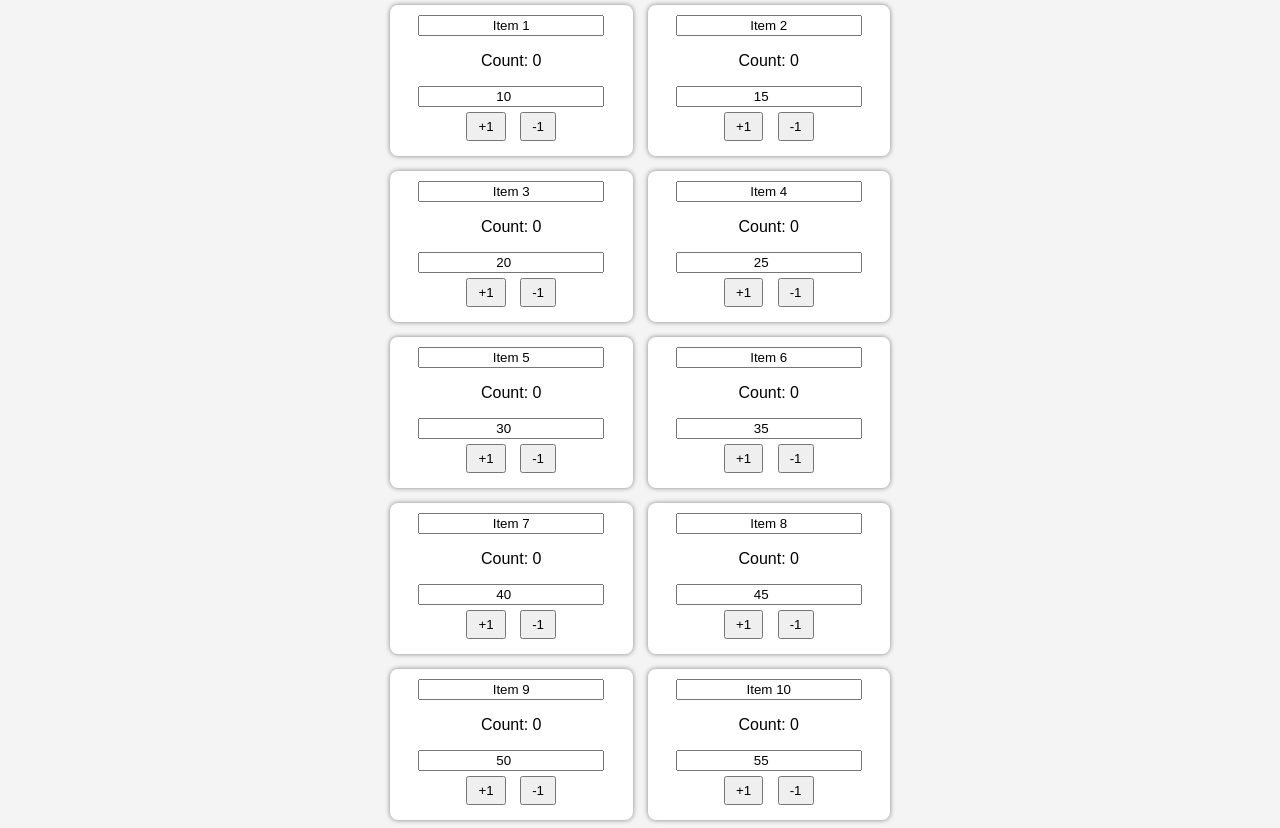
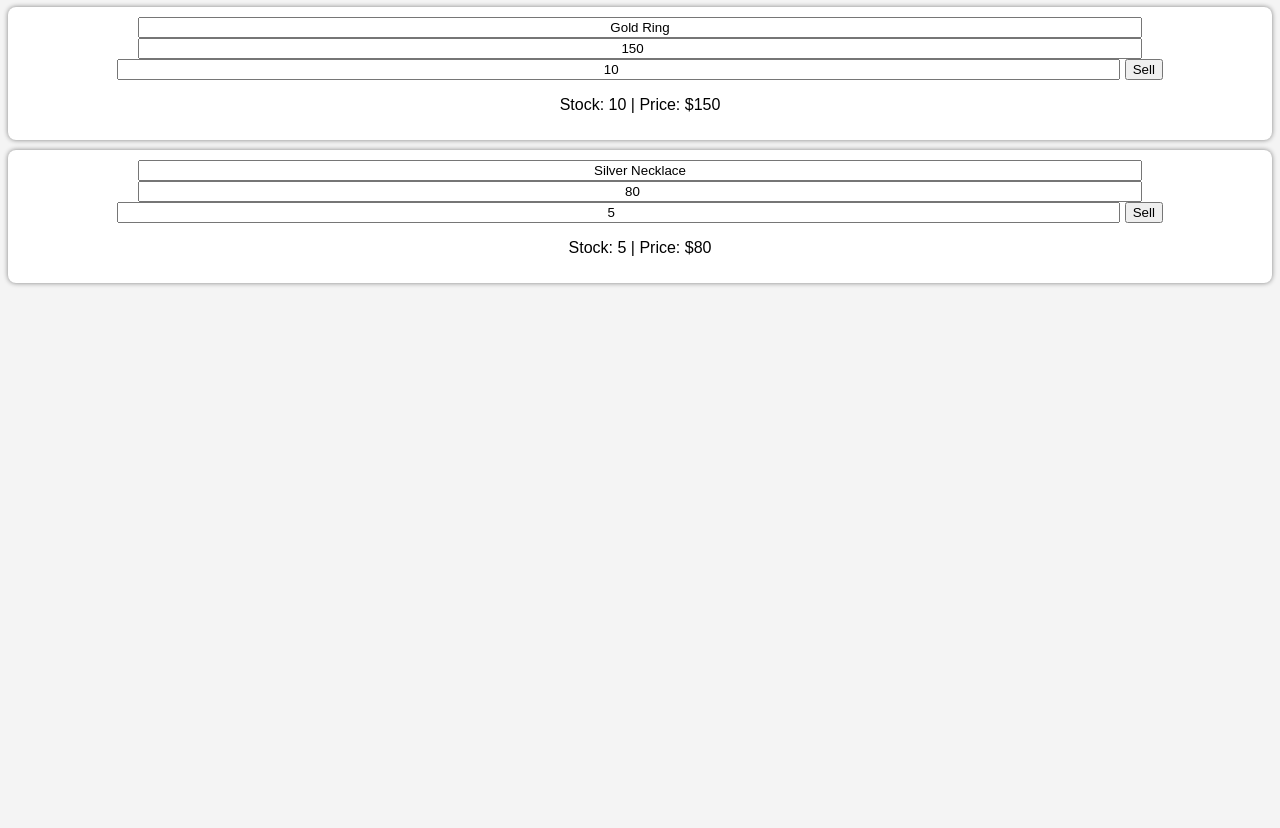
Before and after one commit to TanteiSan47/inventory-counter, a plain HTML site: page index.html in a window 1280 px wide. Shown: the part 73-901 px from the top of the page. After the commit the page ends 800 px from the top, so only its background shows below. Drawn offline with Linux system fonts and the light colour scheme.

Commit message:
Update index.html
up

```diff
--- a/index.html
+++ b/index.html
@@ -3,96 +3,83 @@
 <head>
     <meta charset="UTF-8">
     <meta name="viewport" content="width=device-width, initial-scale=1.0">
-    <title>Contador de Inventario</title>
+    <title>Jewelry Inventory Tracker</title>
     <style>
+        /* Add your styles here */
         body {
             font-family: Arial, sans-serif;
             text-align: center;
             background-color: #f4f4f4;
-        }
-        h1 {
-            margin-top: 20px;
-        }
-        .container {
-            display: grid;
-            grid-template-columns: repeat(2, 1fr);
-            gap: 15px;
-            max-width: 500px;
-            margin: auto;
         }
         .item {
             background: white;
             padding: 10px;
             border-radius: 8px;
             box-shadow: 0 0 5px gray;
+            margin-bottom: 10px;
         }
         .item input {
-            width: 80%;
-            text-align: center;
-        }
-        button {
-            margin: 5px;
-            padding: 5px 10px;
-            cursor: pointer;
-        }
-        .item-price {
             width: 80%;
             text-align: center;
         }
     </style>
 </head>
 <body>
-    <h1>Contador de Inventario</h1>
-    <div class="container" id="inventory"></div>
+    <h1>Jewelry Inventory Tracker</h1>
+
+    <div id="inventory"></div>
 
     <script>
-        const inventoryData = [
-            { name: "Item 1", count: 0, price: 10 },
-            { name: "Item 2", count: 0, price: 15 },
-            { name: "Item 3", count: 0, price: 20 },
-            { name: "Item 4", count: 0, price: 25 },
-            { name: "Item 5", count: 0, price: 30 },
-            { name: "Item 6", count: 0, price: 35 },
-            { name: "Item 7", count: 0, price: 40 },
-            { name: "Item 8", count: 0, price: 45 },
-            { name: "Item 9", count: 0, price: 50 },
-            { name: "Item 10", count: 0, price: 55 }
+        let inventory = [
+            { name: 'Gold Ring', count: 10, price: 150 },
+            { name: 'Silver Necklace', count: 5, price: 80 },
+            // Add more items as needed
         ];
 
-        const inventory = document.getElementById("inventory");
-
-        function updateUI(items) {
-            inventory.innerHTML = "";
-            items.forEach((item, index) => {
-                const itemDiv = document.createElement("div");
-                itemDiv.className = "item";
+        function updateUI() {
+            const inventoryContainer = document.getElementById('inventory');
+            inventoryContainer.innerHTML = '';
+            inventory.forEach((item, index) => {
+                const itemDiv = document.createElement('div');
+                itemDiv.classList.add('item');
                 itemDiv.innerHTML = `
                     <input type="text" value="${item.name}" onchange="updateName(${index}, this.value)">
-                    <p>Count: <span id="count-${index}">${item.count}</span></p>
-                    <input type="number" class="item-price" value="${item.price}" onchange="updatePrice(${index}, this.value)" placeholder="Price">
-                    <button onclick="changeCount(${index}, 1)">+1</button>
-                    <button onclick="changeCount(${index}, -1)">-1</button>
+                    <input type="number" value="${item.price}" onchange="updatePrice(${index}, this.value)">
+                    <input type="number" value="${item.count}" onchange="updateCount(${index}, this.value)">
+                    <button onclick="sellItem(${index})">Sell</button>
+                    <p>Stock: ${item.count} | Price: $${item.price}</p>
                 `;
-                inventory.appendChild(itemDiv);
+                inventoryContainer.appendChild(itemDiv);
             });
         }
 
         function updateName(index, newName) {
-            inventoryData[index].name = newName;
-            updateUI(inventoryData);
+            inventory[index].name = newName;
+            updateUI();
         }
 
         function updatePrice(index, newPrice) {
-            inventoryData[index].price = parseFloat(newPrice);
+            inventory[index].price = parseFloat(newPrice);
+            updateUI();
         }
 
-        function changeCount(index, amount) {
-            inventoryData[index].count += amount;
-            updateUI(inventoryData);
+        function updateCount(index, newCount) {
+            inventory[index].count = parseInt(newCount);
+            updateUI();
         }
 
-        // Initialize the inventory view
-        updateUI(inventoryData);
+        function sellItem(index) {
+            if (inventory[index].count > 0) {
+                inventory[index].count--;
+                alert(`Sold 1 ${inventory[index].name} for $${inventory[index].price}`);
+                updateUI();
+            } else {
+                alert('Out of stock!');
+            }
+        }
+
+        // Initial UI update
+        updateUI();
     </script>
 </body>
 </html>
```
